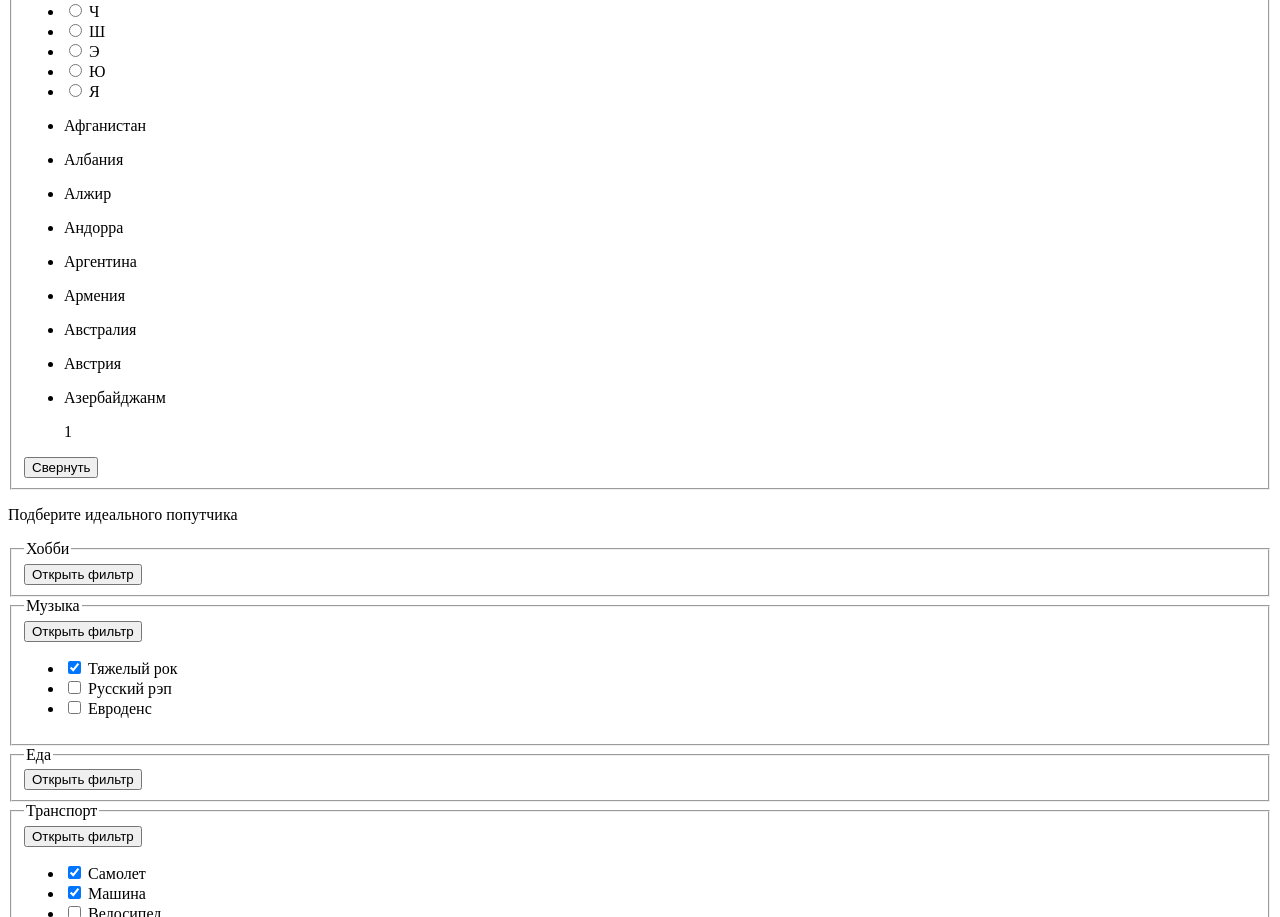
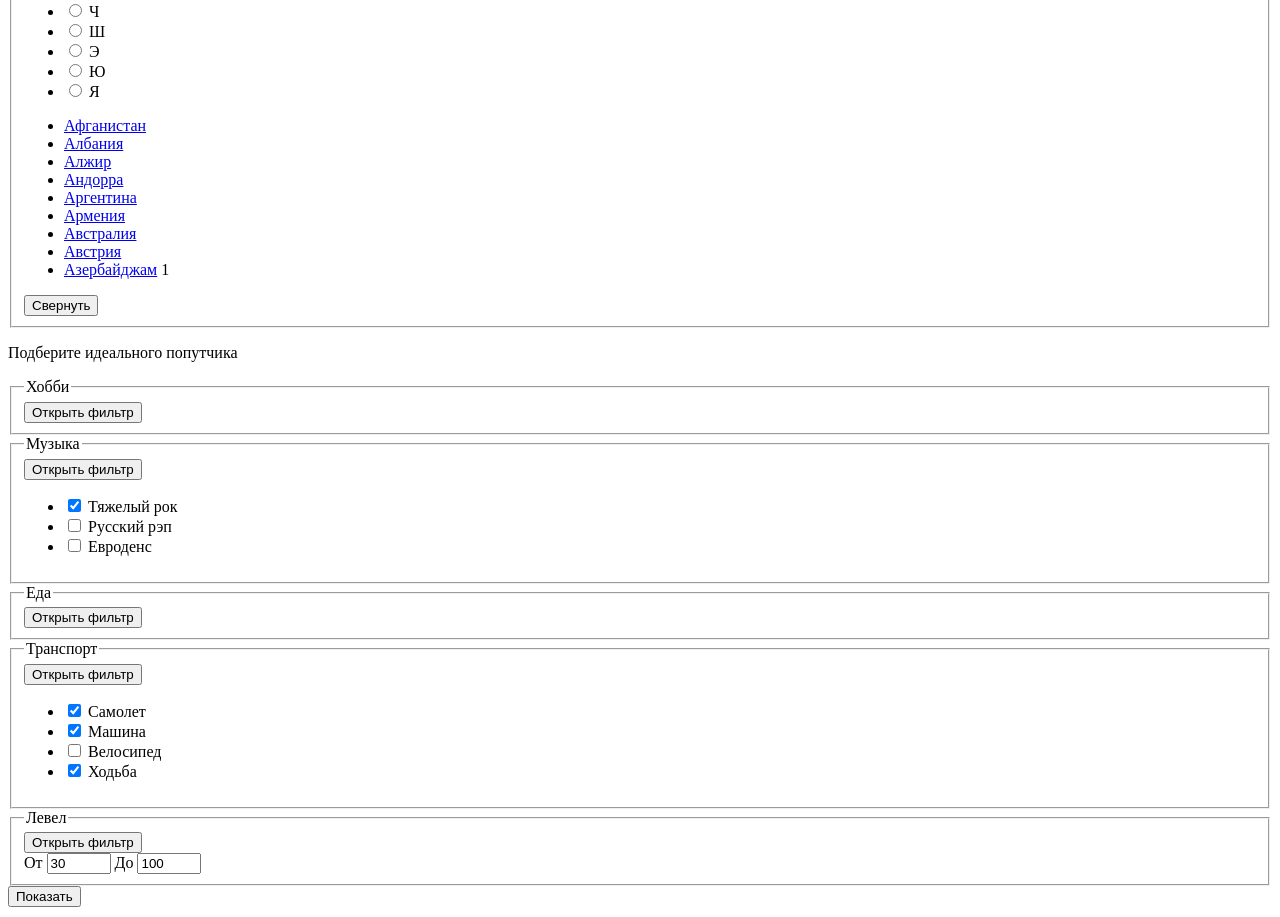
Before and after one commit to lotus84/918643-pognali-18, a website: page source/catalog.html in a window 1280 px wide. Shown: the part 944-1861 px from the top of the page. Drawn offline with Linux system fonts and the light colour scheme.

Commit message:
Заменяет тег <p> на тег <a> и добавляет атрибут href

```diff
--- a/source/catalog.html
+++ b/source/catalog.html
@@ -168,31 +168,31 @@
             </ul>
             <ul class="filter-country__country-list">
               <li class="filter-country__country-item">
-                <p class="filter-country__country-name">Афганистан</p>
+                <a class="filter-country__country-name" href="/asia/afghanistan">Афганистан</a>
               </li>
               <li class="filter-country__country-item">
-                <p class="filter-country__country-name">Албания</p>
+                <a class="filter-country__country-name" href="/europe/albania">Албания</a>
               </li>
               <li class="filter-country__country-item">
-                <p class="filter-country__country-name">Алжир</p>
+                <a class="filter-country__country-name" href="/africa/algeria">Алжир</a>
               </li>
               <li class="filter-country__country-item">
-                <p class="filter-country__country-name">Андорра</p>
+                <a class="filter-country__country-name" href="/europe/andorra">Андорра</a>
               </li>
               <li class="filter-country__country-item">
-                <p class="filter-country__country-name">Аргентина</p>
+                <a class="filter-country__country-name" href="/america/argentina">Аргентина</a>
               </li>
               <li class="filter-country__country-item">
-                <p class="filter-country__country-name">Армения</p>
+                <a class="filter-country__country-name" href="/asia/armenia">Армения</a>
               </li>
               <li class="filter-country__country-item">
-                <p class="filter-country__country-name">Австралия</p>
+                <a class="filter-country__country-name" href="/islands/australia">Австралия</a>
               </li>
               <li class="filter-country__country-item">
-                <p class="filter-country__country-name">Австрия</p>
+                <a class="filter-country__country-name" href="/europe/austria">Австрия</a>
               </li>
               <li class="filter-country__country-item">
-                <p class="filter-country__country-name">Азербайджанм</p>
+                <a class="filter-country__country-name" href="/asia/azerbaijan">Азербайджам</a>
                 <span class="filter-country__country-counter">1</span>
               </li>
             </ul>
```
